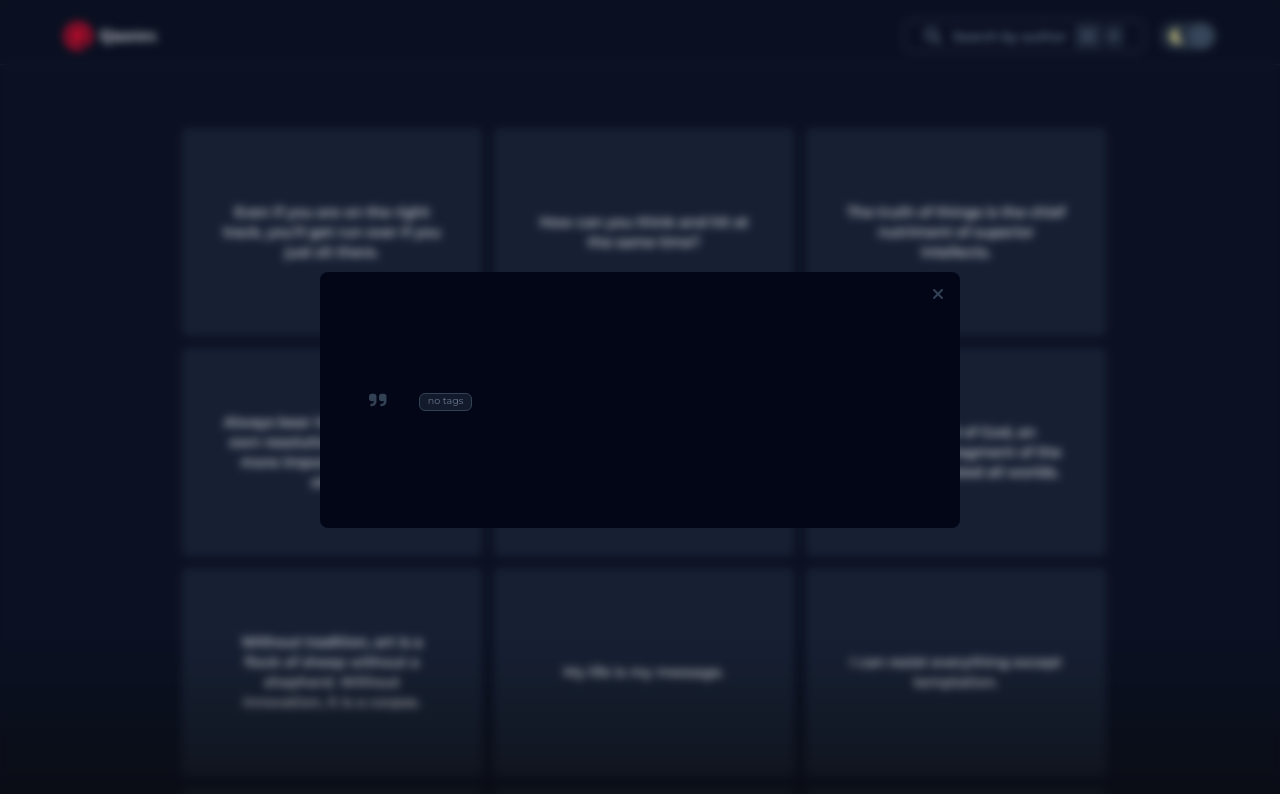
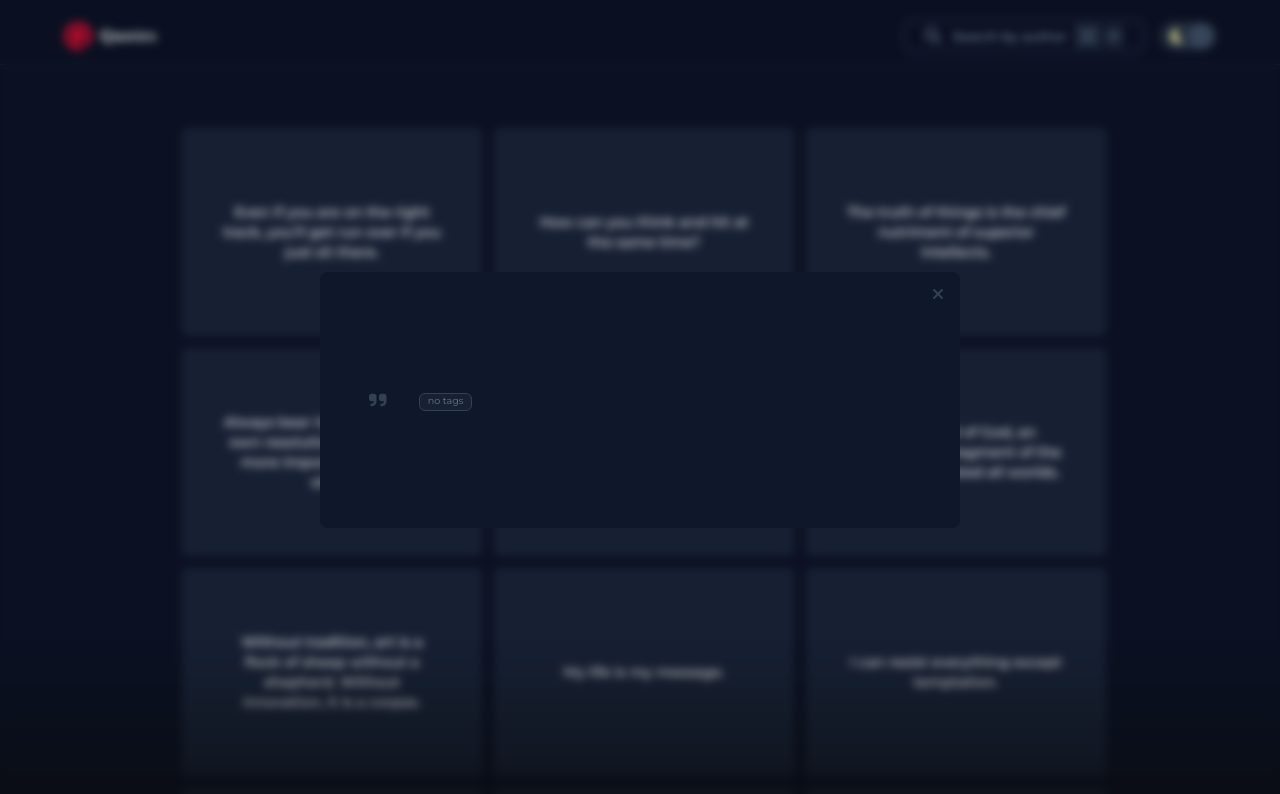
Before and after one commit to sh1baruuu/quotes, a React (Vite) app: page /view/1 in a window 1280 px wide. Shown: the top 794 px of the page. Built offline with nearby package versions, Linux system fonts and the light colour scheme; a web font is replaced by a local one.

Commit message:
update ui fix

```diff
--- a/src/App.jsx
+++ b/src/App.jsx
@@ -69,10 +69,10 @@ function App({ data }) {
 
     return (
         <main className='flex relative flex-col min-h-screen dark:bg-slate-900 overflow-hidden'>
-            <div className='bg-gradient-to-t flex justify-end items-end  from-white/60 dark:from-black/60 to-transparent w-screen h-[20vh] absolute bottom-0 right-0 z-10'>
+            <div className='bg-gradient-to-t flex md:justify-end justify-center items-end  from-white/60 dark:from-black/60 to-transparent w-screen h-[20vh] absolute bottom-0 right-0 z-10'>
                 <button
                     onClick={scrollToTop}
-                    className={`dark:text-white/90 bg-slate-300 dark:bg-slate-800 grid place-items-center rounded-t-full rounded-b-full text-black/80 w-6 h-12 mb-5 mr-5 transition-all  ${
+                    className={`dark:text-white/90 bg-slate-300 dark:bg-slate-800 grid place-items-center rounded-t-full rounded-b-full text-black/80 w-6 h-12 lg:mb-5 md:mb-10 mb-15  lg:mr-5 transition-all  ${
                         isVisible ? 'translate-y-0' : 'translate-y-[200%] '
                     }`}
                 >
--- a/src/components/ViewSearchCard.jsx
+++ b/src/components/ViewSearchCard.jsx
@@ -29,7 +29,7 @@ function ViewSearchCard() {
         >
             <div
                 onClick={(e) => e.stopPropagation()}
-                className='flex md:w-6/12 w-[90%] px-4 overflow-hidden relative dark:bg-slate-950 bg-white rounded-lg h-64'
+                className='flex md:w-6/12 w-[90%] px-4 overflow-hidden relative dark:bg-slate-900 bg-white rounded-lg h-64'
             >
                 <div
                     onClick={() => navigate(-1)}
--- a/src/index.css
+++ b/src/index.css
@@ -7,6 +7,7 @@
 
 :root {
   font-family: 'Montserrat', sans-serif;
+  -webkit-tap-highlight-color: transparent;
 }
 
 @layer base {
```
